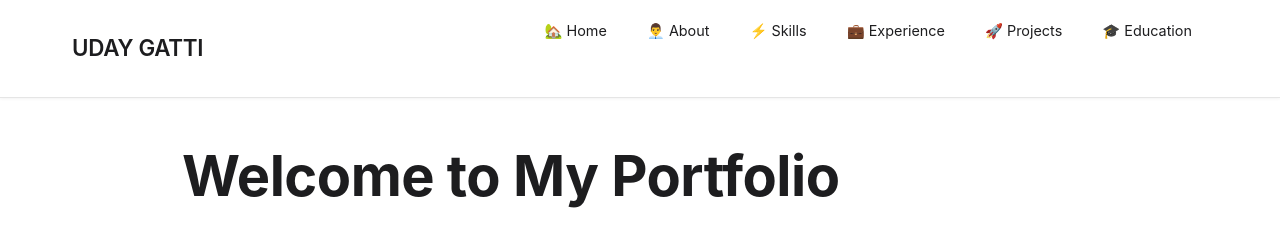
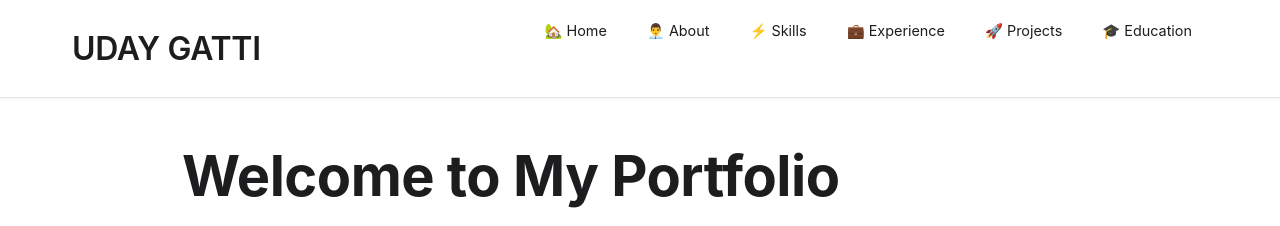
Before and after one commit to gattiuday/portfolio, a Jekyll site: the page built from index.md, in a window 1280 px wide. Shown: the top 226 px of the page. Built offline with Jekyll 4.4.1, drawn with Linux system fonts in a browser that asks for light colours.

Commit message:
Enhance branding size and add smooth navigation animations

```diff
--- a/_layouts/default.html
+++ b/_layouts/default.html
@@ -44,7 +44,7 @@
       }
 
       .nav-brand {
-        font-size: 1.4rem;
+        font-size: 2rem;
         font-weight: 600;
         letter-spacing: -0.3px;
         color: #1d1d1f;
@@ -79,6 +79,7 @@
         margin: 3rem auto;
         padding: 0 2rem;
         min-height: 70vh;
+              animation: fadeIn 0.5s ease-in;
       }
 
       /* Headings */
@@ -225,6 +226,18 @@
           background: white;
         }
       }
+
+            /* Animations */
+      @keyframes fadeIn {
+        from {
+          opacity: 0;
+          transform: translateY(10px);
+        }
+        to {
+          opacity: 1;
+          transform: translateY(0);
+        }
+      }
     </style>
   </head>
   <body>
```
